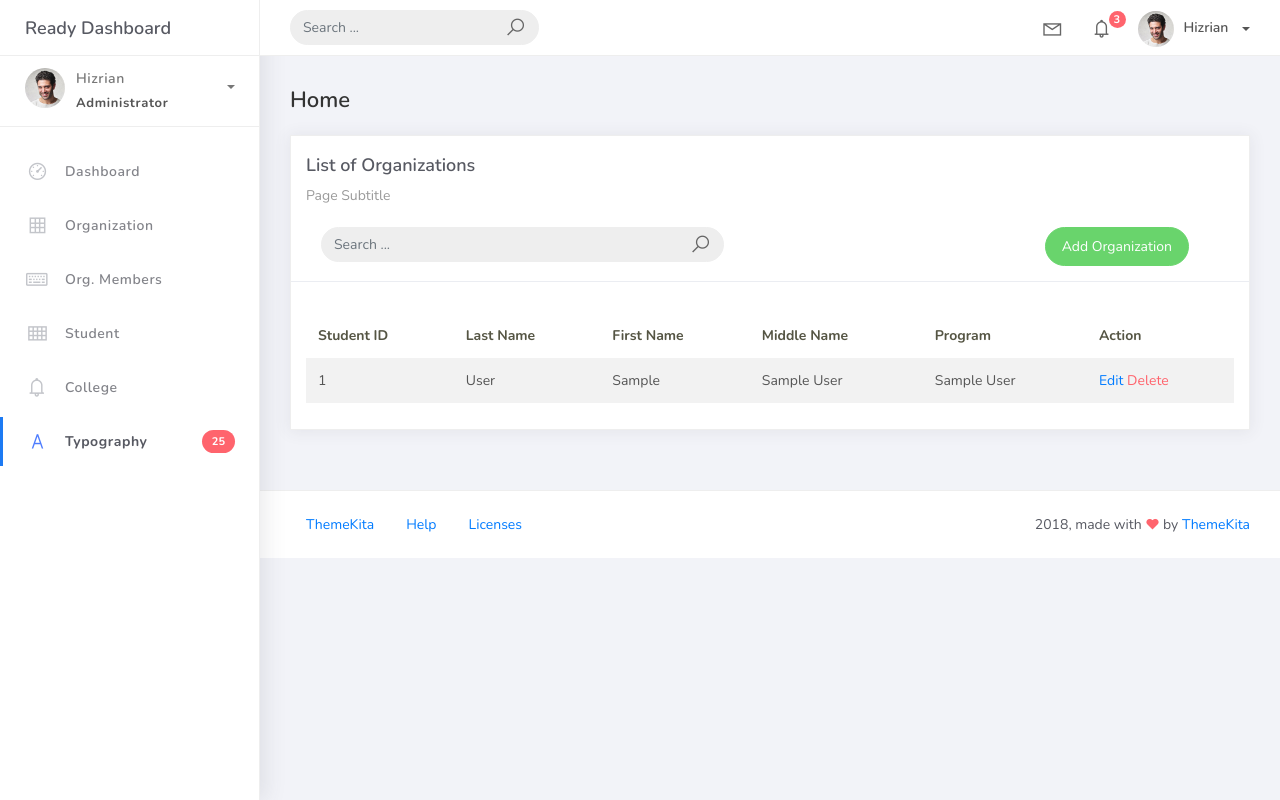
After one commit to FernandezCorporate/PSUSphere, a Django app: page /student_list in a window 1280 px wide. The commit adds this page. Run offline with Django 5.2, Linux system fonts and the light colour scheme; tables that the repository leaves empty hold one stand-in row (values such as "Sample post"); some libraries are stand-ins or nearby versions.

Commit message:
Student List View added

```diff
--- a/projectsite/projectsite/urls.py
+++ b/projectsite/projectsite/urls.py
@@ -16,7 +16,7 @@ Including another URLconf
 """
 from django.contrib import admin
 from django.urls import path
-from studentorg.views import HomePageView, OrganizationList, OrganizationCreateView, OrganizationUpdateView, OrganizationDeleteView, MembersListView, MembersCreateView, MembersUpdateView, MembersDeleteView
+from studentorg.views import HomePageView, OrganizationList, OrganizationCreateView, OrganizationUpdateView, OrganizationDeleteView, MembersListView, MembersCreateView, MembersUpdateView, MembersDeleteView, StudentListView
 from studentorg import views
 
 
@@ -32,4 +32,5 @@ urlpatterns = [
     path('member_list/add', MembersCreateView.as_view(), name='member-add'),
     path('member_list/<pk>', MembersUpdateView.as_view(), name='member-update'),
     path('member_list/<pk>/delete', MembersDeleteView.as_view(), name='member-delete'),
+    path('student_list', StudentListView.as_view(), name='student-list'),
 ]
--- a/projectsite/studentorg/views.py
+++ b/projectsite/studentorg/views.py
@@ -2,7 +2,7 @@ from django.shortcuts import render
 
 from django.views.generic.list import ListView
 from django.views.generic.edit import CreateView, UpdateView, DeleteView
-from studentorg.models import Organization, OrgMember
+from studentorg.models import Organization, OrgMember, Student
 from studentorg.forms import OrganizationForm, MemberForm
 from django.urls import reverse_lazy
 
@@ -56,3 +56,9 @@ class MembersDeleteView(DeleteView):
   model = OrgMember
   template_name = 'member_del.html'
   success_url = reverse_lazy('member-list')
+
+class StudentListView(ListView):
+   model = Student
+   context_object_name = 'student'
+   template_name = 'student_list.html'
+   paginate_by = 5
--- a/projectsite/templates/base.html
+++ b/projectsite/templates/base.html
@@ -187,7 +187,7 @@
 							</a>
 						</li>
 						<li class="nav-item">
-							<a href="tables.html">
+							<a href="{% url 'student-list' %}">
 								<i class="la la-th"></i>
 								<p>Student</p>
 							</a>
--- /dev/null
+++ b/projectsite/templates/student_list.html
@@ -0,0 +1,74 @@
+{% extends 'base.html' %} {% load static %} {% block content %}
+	<div class="content">
+		<div class="container-fluid">
+			<h4 class="page-title">Home</h4>
+			<div class="row">
+				<div class="col-md-12">
+					<div class="card">
+						<div class="card-header">
+							<div class="card-title">List of Organizations</div>
+							<div class="card-category">Page Subtitle</div>
+              <br />
+              <div class="col-md-12 row">
+                <div class="col-md-6">
+                  <form class="navbar-left navbar-form nav-search mr-md-3" action="">
+                    <div class="input-group">
+                      <input type="text" placeholder="Search ..." class="form-control" />
+                      <div class="input-group-append">
+                        <span class="input-group-text">
+                          <i class="la la-search search-icon"></i>
+                        </span>
+                      </div>
+                    </div>
+                  </form>
+                </div>
+                <div class="col-md-6">
+                  <div class="pull-right">
+                    <a href="{% url 'organization-add' %}" class="btn btn-success btn-rounded">Add Organization</a>
+                  </div>
+                </div>
+              </div>
+						</div>
+						<div class="card-body">
+							<table class="table table-striped mt-3">
+								<thead>
+									<tr>
+										<th scope="col">Student ID</th>
+										<th scope="col">Last Name</th>
+										<th scope="col">First Name</th>
+                    <th scope="col">Middle Name</th>
+										<th scope="col">Program</th>
+                    <th scope="col">Action</th>
+									</tr>
+								</thead>
+								<tbody>
+									{% for object in object_list %}
+										<tr>
+											<td>{{ object.student_id }}</td>
+											<td>{{ object.lastname }}</td>
+											<td>{{ object.firstname }}</td>
+                      <td>{{ object.middlename }}</td>
+											<td>{{ object.program }}</td>
+                      <td>
+                        <a href="{% url 'organization-update' object.id %}">Edit</a>
+                        <a href="organization_list/{{ object.id }}/delete" class="text-danger">Delete</a>
+                      </td>
+                      </tr>
+                      {% empty %}
+                      <tr>
+                        <td colspan="4" style="text-align: center">
+                          <p class="text-sm font-weight-bold mb-0">No Records Found</p>
+                        </td>
+                      </tr>
+										</tr>
+									{% endfor %}
+								</tbody>
+							</table>
+							{% include 'includes/pagination.html' %}
+						</div>
+					</div>
+				</div>
+			</div>
+		</div>
+	</div>
+{% endblock %}
```
